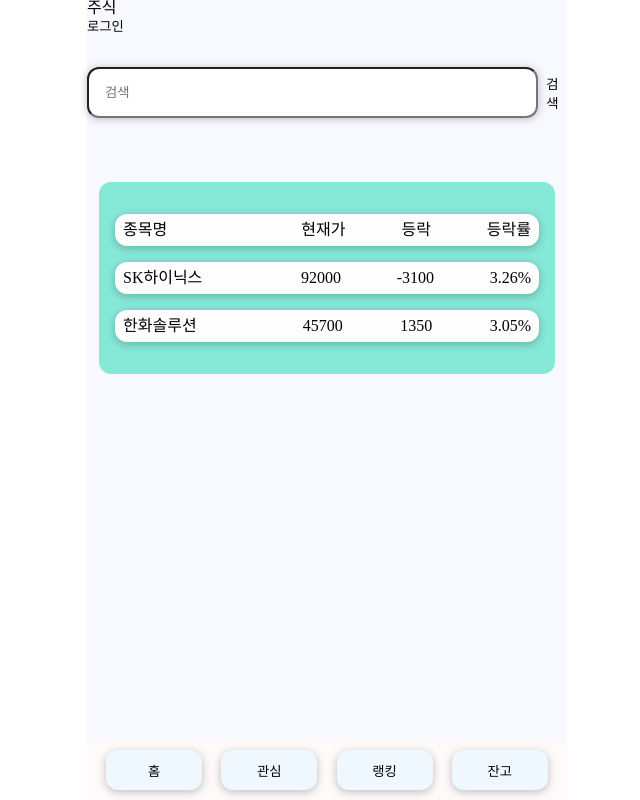
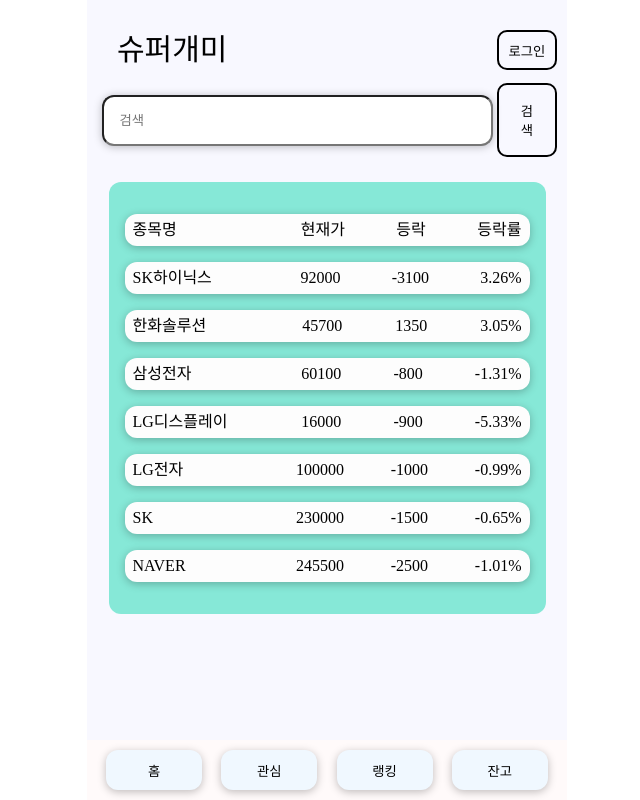
Before and after one commit to raehy19/investing_frontend, a Next.js app in the folder investing-frontend/: page / in a window 1280 px wide. Shown: the whole page, without its empty margins (313-953 px from the left). Built offline with nearby package versions, Linux system fonts and the light colour scheme.

Commit message:
feat : stock list routing, add more mock data

```diff
--- a/investing-frontend/pages/home/index.jsx
+++ b/investing-frontend/pages/home/index.jsx
@@ -9,15 +9,49 @@
 			name: 'SK하이닉스',
 			price: 92000,
 			change: -3100,
-			p_change: '3.26%'
+			p_change: '3.26%',
 		},
-
 		{
 			ticker: '009830',
 			name: '한화솔루션',
 			price: 45700,
 			change: 1350,
-			p_change: '3.05%'
+			p_change: '3.05%',
+		},
+		{
+			ticker: '009830',
+			name: '삼성전자',
+			price: 60100,
+			change: -800,
+			p_change: '-1.31%',
+		},
+		{
+			ticker: '009830',
+			name: 'LG디스플레이',
+			price: 16000,
+			change: -900,
+			p_change: '-5.33%',
+		},
+		{
+			ticker: '009830',
+			name: 'LG전자',
+			price: 100000,
+			change: -1000,
+			p_change: '-0.99%',
+		},
+		{
+			ticker: '009830',
+			name: 'SK',
+			price: 230000,
+			change: -1500,
+			p_change: '-0.65%',
+		},
+		{
+			ticker: '009830',
+			name: 'NAVER',
+			price: 245500,
+			change: -2500,
+			p_change: '-1.01%',
 		},
 	];
 
@@ -27,7 +61,7 @@
 			name: 'SK',
 			budget: 92000,
 			place: 1,
-			p_change: '3.26%'
+			p_change: '3.26%',
 		},
 
 		{
@@ -35,15 +69,17 @@
 			name: '한화',
 			price: 45700,
 			place: 1,
-			p_change: '3.05%'
+			p_change: '3.05%',
 		},
 	];
 
 	return (
 		<Container className="App">
-			<h1>주식</h1>
-			<button>로그인</button>
-			<SearchBar stockItems={stocks}/>
+			<Header>
+				<h1 style={{ fontSize: '30px', marginLeft: '20px' }}>슈퍼개미</h1>
+				<Button>로그인</Button>
+			</Header>
+			<SearchBar stockItems={stocks} />
 			<Stocks items={stocks} />
 		</Container>
 	);
@@ -53,4 +89,24 @@
 
 const Container = styled.div`
 	width: 100%;
+	height: 100%;
+	padding: 10px;
+	height: 60px;
+	margin: 10px 0px;
 `;
+
+const Header = styled.div`
+	width: 100%;
+	height: 60px;
+	display: flex;
+	flex-direction: row;
+	align-items: center;
+	justify-content: space-between;
+`;
+
+const Button = styled.button`
+	width: 60px;
+	height: 40px;
+	border: 2px solid black;
+	border-radius: 10px;
+`;
--- a/investing-frontend/src/components/SearchBar.js
+++ b/investing-frontend/src/components/SearchBar.js
@@ -4,12 +4,12 @@
 
 function SearchBar(props) {
 	const stocks = props.stockItems;
-	const [search, setSearch] = useState("");
+	const [search, setSearch] = useState('');
 	const filteredStocks = stocks.filter((stock) => {
 		console.log(stock['name'].includes(search));
 		return stock['name'].includes(search);
-	})
-	const stockDisplay = search.length>0;
+	});
+	const stockDisplay = search.length > 0;
 
 	const router = useRouter();
 
@@ -31,11 +31,17 @@
 			>
 				검색
 			</Button>
-			{stockDisplay && <ul>
-				{filteredStocks.map((stock) => {
-					return (<li key = {stock.name}>{stock.name} {stock.change}</li>)
-				})}
-			</ul>}
+			{stockDisplay && (
+				<ul>
+					{filteredStocks.map((stock) => {
+						return (
+							<li key={stock.name}>
+								{stock.name} {stock.change}
+							</li>
+						);
+					})}
+				</ul>
+			)}
 		</Container>
 	);
 }
@@ -44,6 +50,10 @@
 
 const Container = styled.div`
 	display: flex;
+	align-items: center;
+	justify-content: space-between;
+	height: 60px;
+	margin: 10px 0px;
 `;
 
 const Input = styled.input`
@@ -52,12 +62,15 @@
 	justify-content: space-between;
 	align-items: center;
 	margin: 2rem auto;
-	width: 50rem;
-	max-width: 95%;
+	width: 45rem;
+	max-width: 85%;
 	border-radius: 12px;
 	box-shadow: 0 1px 8px rgba(0, 0, 0, 0.25);
 `;
 
 const Button = styled.button`
-	padding: 8px;
+	padding: 1rem;
+	width: 60px;
+	border: 2px solid black;
+	border-radius: 10px;
 `;
--- a/investing-frontend/src/components/Stocks/StockItem.jsx
+++ b/investing-frontend/src/components/Stocks/StockItem.jsx
@@ -1,8 +1,10 @@
+import { useRouter } from 'next/router';
 import styled from 'styled-components';
 
 function StockItem(props) {
+	const router = useRouter();
 	return (
-		<Container>
+		<Container onClick={() => router.push(`/chart/${props.ticker}`)}>
 			<h2 style={{ width: '30%' }}>{props.name}</h2>
 			<h2>{props.price}</h2>
 			<h2>{props.change}</h2>
--- a/investing-frontend/src/components/Stocks/Stocks.jsx
+++ b/investing-frontend/src/components/Stocks/Stocks.jsx
@@ -8,6 +8,7 @@
 			<StockItem name="종목명" price="현재가" change="등락" p_change="등락률" />
 			{props.items.map((props) => (
 				<StockItem
+					ticker={props.ticker}
 					name={props.name}
 					price={props.price}
 					change={props.change}
```
Also changed, not shown: 1 other file (tests, documents, lock files or other folders).
